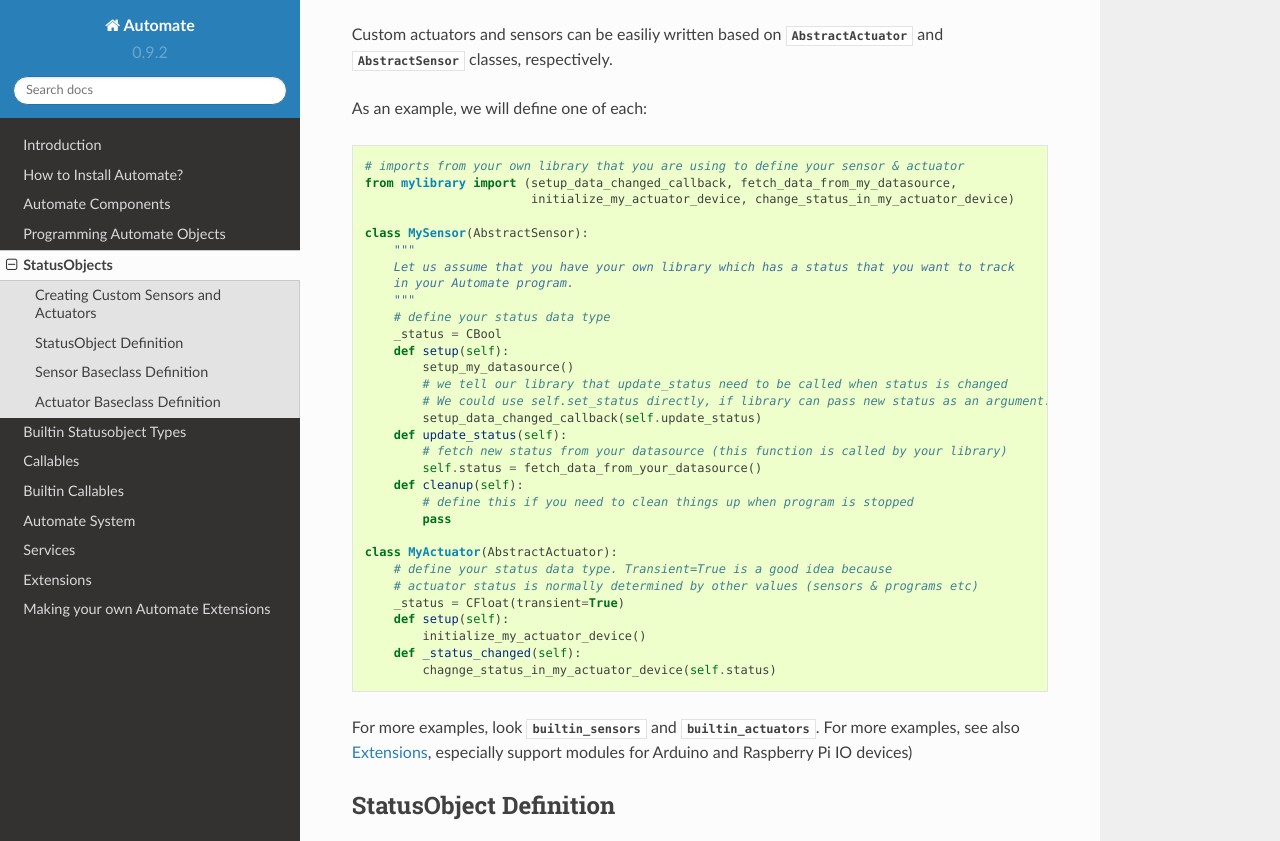
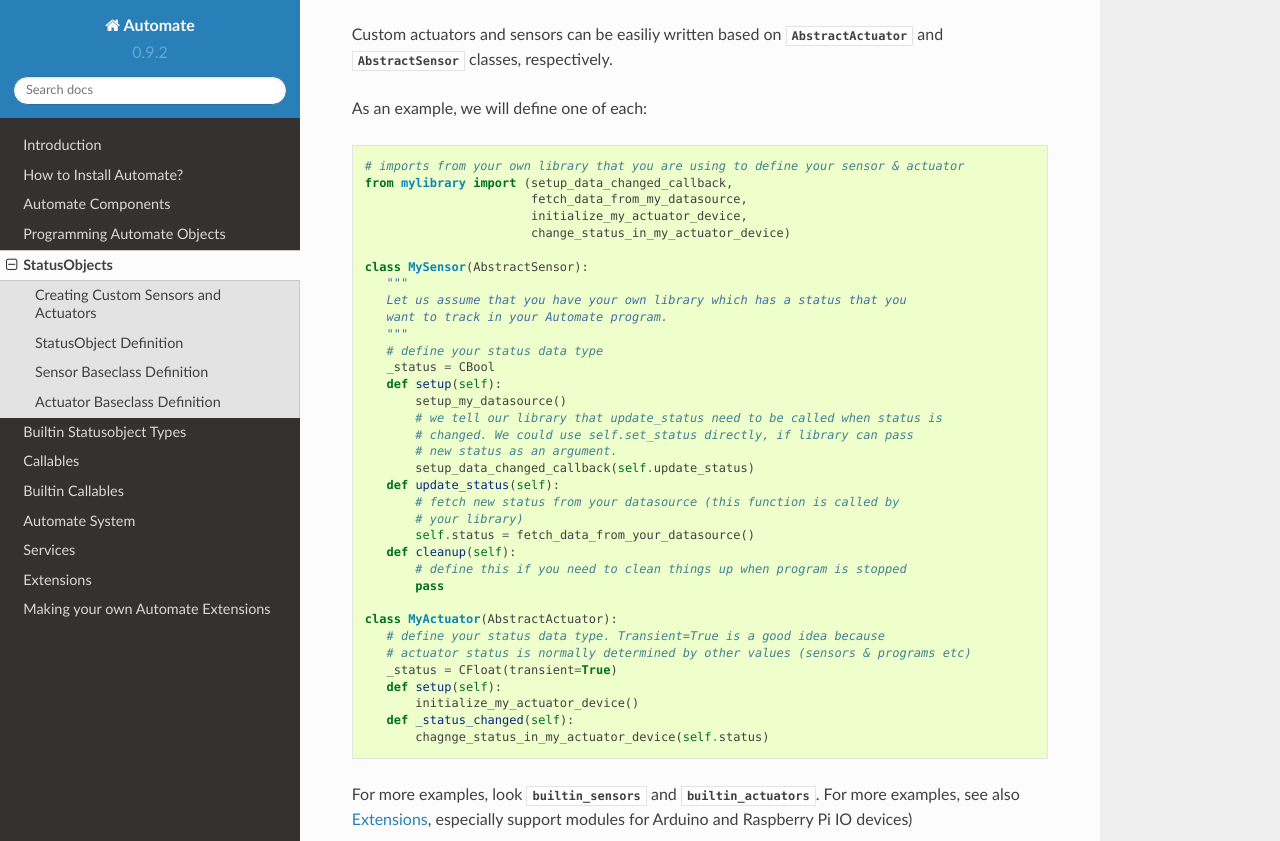
Before and after one commit to tuomas2/automate, a Sphinx documentation site: the page built from docs/source/statusobjects.rst, in a window 1280 px wide and 900 px high, scrolled down 707 px, cut to the strip 0-841 px from the top of the window. Built offline with Sphinx 7.4.7 and the Read the Docs theme 2.0.0, drawn with Linux system fonts in a browser that asks for light colours; part of the change alters nothing that is shown.

Commit message:
Shorten some lines to make PDF documentation look nice (once more)

```diff
--- /dev/null
+++ b/docs/source/custom_actuators_and_sensors.py
@@ -0,0 +1,35 @@
+# imports from your own library that you are using to define your sensor & actuator
+from mylibrary import (setup_data_changed_callback,
+                       fetch_data_from_my_datasource,
+                       initialize_my_actuator_device,
+                       change_status_in_my_actuator_device)
+
+class MySensor(AbstractSensor):
+   """
+   Let us assume that you have your own library which has a status that you
+   want to track in your Automate program.
+   """
+   # define your status data type
+   _status = CBool
+   def setup(self):
+       setup_my_datasource()
+       # we tell our library that update_status need to be called when status is
+       # changed. We could use self.set_status directly, if library can pass
+       # new status as an argument.
+       setup_data_changed_callback(self.update_status)
+   def update_status(self):
+       # fetch new status from your datasource (this function is called by
+       # your library)
+       self.status = fetch_data_from_your_datasource()
+   def cleanup(self):
+       # define this if you need to clean things up when program is stopped
+       pass
+
+class MyActuator(AbstractActuator):
+   # define your status data type. Transient=True is a good idea because
+   # actuator status is normally determined by other values (sensors & programs etc)
+   _status = CFloat(transient=True)
+   def setup(self):
+       initialize_my_actuator_device()
+   def _status_changed(self):
+       chagnge_status_in_my_actuator_device(self.status)
--- a/docs/source/statusobjects.rst
+++ b/docs/source/statusobjects.rst
@@ -35,39 +35,7 @@ classes, respectively.
 
 As an example, we will define one of each:
 
-.. code-block:: python
-
-   # imports from your own library that you are using to define your sensor & actuator
-   from mylibrary import (setup_data_changed_callback, fetch_data_from_my_datasource,
-                          initialize_my_actuator_device, change_status_in_my_actuator_device)
-
-   class MySensor(AbstractSensor):
-       """
-       Let us assume that you have your own library which has a status that you want to track
-       in your Automate program.
-       """
-       # define your status data type
-       _status = CBool
-       def setup(self):
-           setup_my_datasource()
-           # we tell our library that update_status need to be called when status is changed
-           # We could use self.set_status directly, if library can pass new status as an argument.
-           setup_data_changed_callback(self.update_status)
-       def update_status(self):
-           # fetch new status from your datasource (this function is called by your library)
-           self.status = fetch_data_from_your_datasource()
-       def cleanup(self):
-           # define this if you need to clean things up when program is stopped
-           pass
-
-   class MyActuator(AbstractActuator):
-       # define your status data type. Transient=True is a good idea because
-       # actuator status is normally determined by other values (sensors & programs etc)
-       _status = CFloat(transient=True)
-       def setup(self):
-           initialize_my_actuator_device()
-       def _status_changed(self):
-           chagnge_status_in_my_actuator_device(self.status)
+.. literalinclude:: custom_actuators_and_sensors.py
 
 For more examples, look
 :mod:`~automate.sensors.builtin_sensors` and
```
